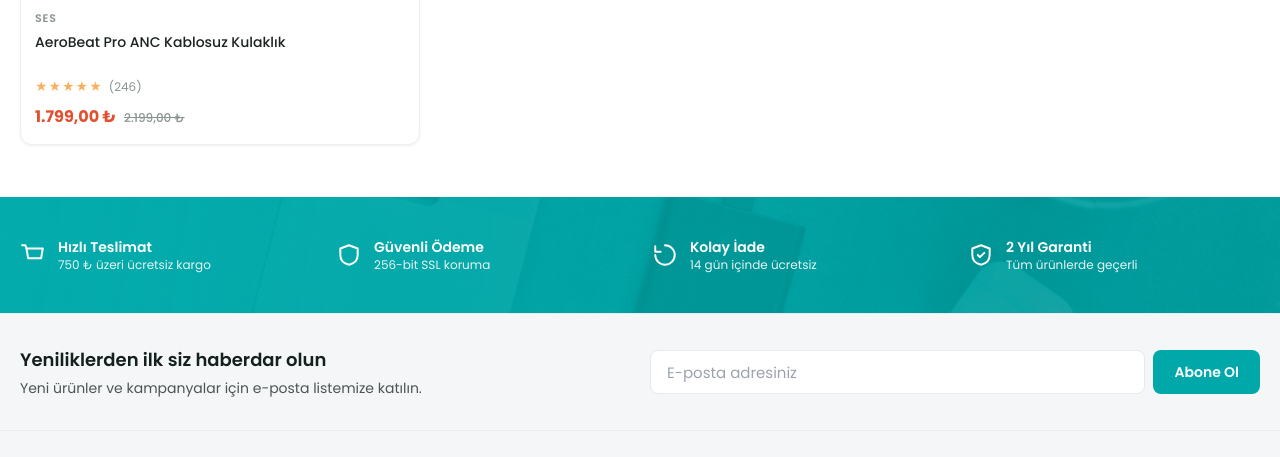
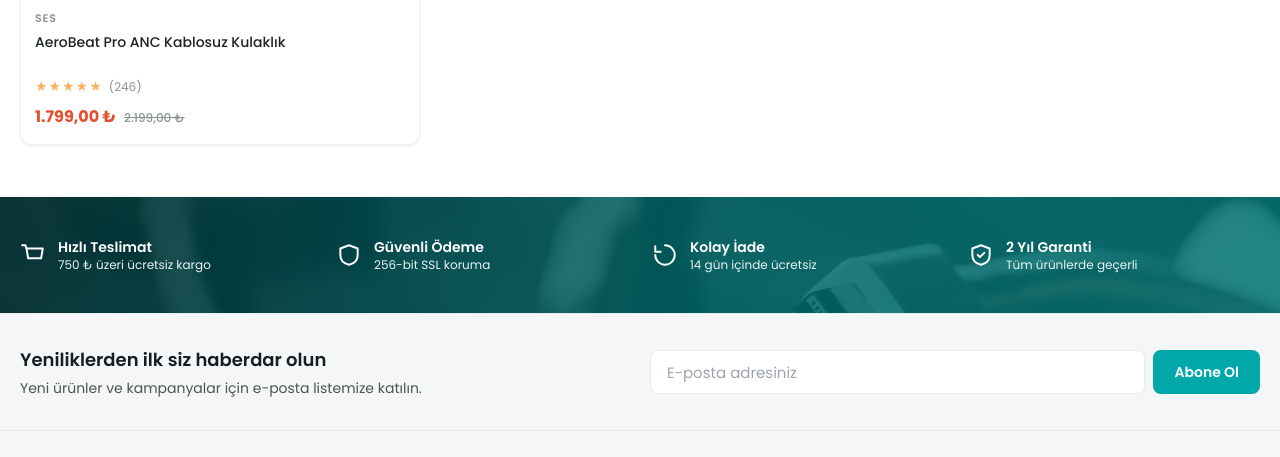
Before and after one commit to By4r/tggermany-view, a website: page index.html in a window 1280 px wide. Shown: the part 5446-5903 px from the top of the page. Drawn offline with nearby package versions, Linux system fonts and the light colour scheme.

Commit message:
Make trust band background image visible and atmospheric
- Replace the near-invisible hero texture with an on-theme, copyright-safe
  cables/connectors photo (assets/img/banners/trust-bg.jpg)
- Use a dark-teal gradient overlay so the image reads as atmosphere while the
  teal identity stays dominant; tuned for AA contrast on all four columns
  (white text contrast 5.5–11:1 across the band)

Co-Authored-By: Claude Opus 4.8 (1M context) <noreply@anthropic.com>

```diff
--- a/assets/css/styles.css
+++ b/assets/css/styles.css
@@ -287,13 +287,12 @@ button { font-family: inherit; cursor: pointer; }
 .trust-band { position: relative; background-color: var(--tg-primary); overflow: hidden; }
 .trust-band::before {
   content: ""; position: absolute; inset: 0; z-index: 0;
-  background-image: url("../img/banners/hero.webp");
+  background-image: url("../img/banners/trust-bg.jpg");
   background-size: cover; background-position: center;
-  opacity: .14; mix-blend-mode: luminosity;
 }
 .trust-band::after {
   content: ""; position: absolute; inset: 0; z-index: 0;
-  background: linear-gradient(100deg, rgba(0,168,169,.5), rgba(1,117,119,.3));
+  background: linear-gradient(100deg, rgba(3,48,51,.92) 0%, rgba(0,104,106,.84) 55%, rgba(0,116,118,.84) 100%);
 }
 
 /* Real-data placeholder marker (no fake contact data shipped) */
```
Also changed, not shown: assets/img/banners/trust-bg.jpg (added).
